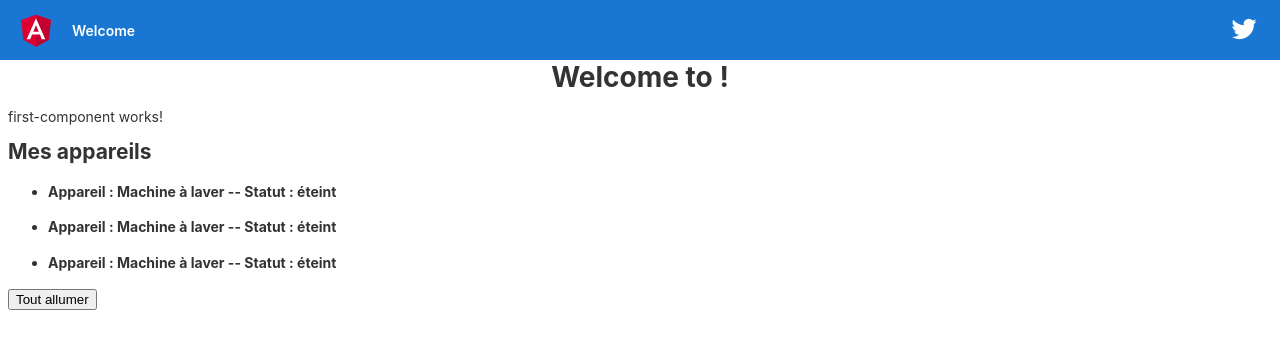
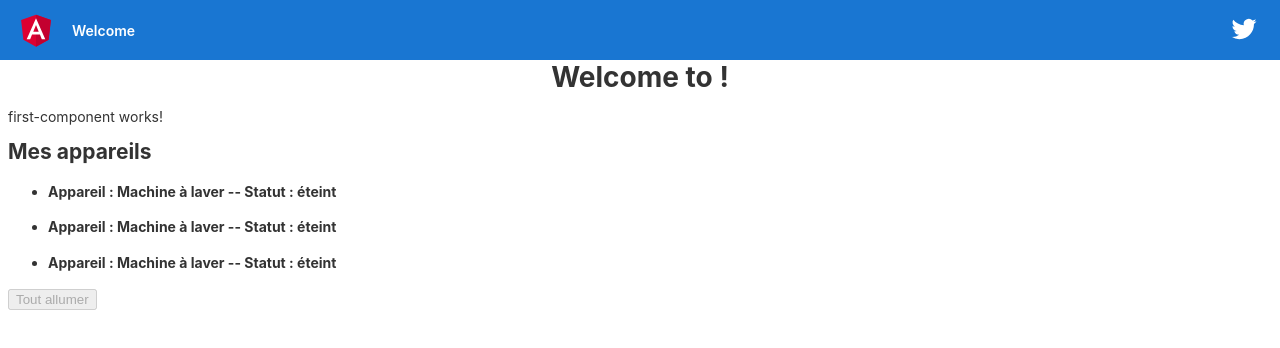
Before and after one commit to Antoine-Goncalves/FirstProjectAngular, an Angular app: page / in a window 1280 px wide. Shown: the top 348 px of the page. Built offline with nearby package versions, Linux system fonts and the light colour scheme.

Commit message:
:rocket: add function setTImeOut for the button

```diff
--- a/src/app/app.component.ts
+++ b/src/app/app.component.ts
@@ -7,4 +7,9 @@ import { Component } from "@angular/core";
 })
 export class AppComponent {
   isAuth = false;
+  constructor() {
+    setTimeout(() => {
+      this.isAuth = true;
+    }, 4000);
+  }
 }
```
